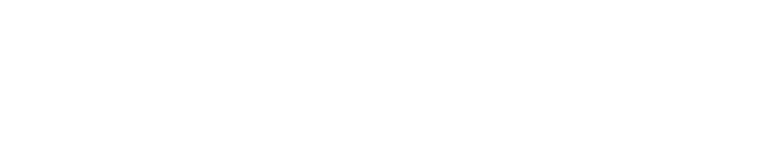
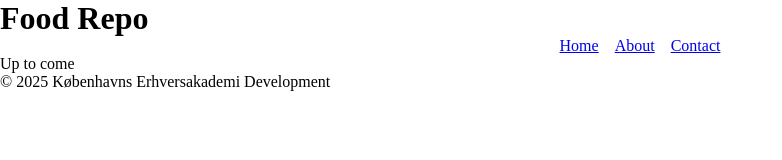
Before and after one commit to MadeleineMadsen/Food_repo, a plain HTML site: page index.html in a window 1280 px wide. Shown: the whole page, without its empty margins (0-782 px from the left). Drawn offline with Linux system fonts and the light colour scheme.

Commit message:
Øvelse færdig

```diff
--- /dev/null
+++ b/css/styles.css
@@ -0,0 +1,26 @@
+@import 'variables.css';
+
+/* Fjern alt eksisterende margin og padding */
+* {
+    margin: 0;
+    padding: 0;
+    box-sizing: border-box;
+}
+
+body {
+    color: var(--colorMain);
+    background-color: var(--colorBgMain);
+    font-family: var(--fontMain);
+}
+
+nav {
+    ul {
+        display: flex;
+        flex-flow: row nowrap;
+        justify-content: center;
+        gap: 1rem;
+        li {
+            list-style-type: none;
+        }
+    }
+}
--- a/index.html
+++ b/index.html
@@ -4,8 +4,30 @@
     <meta charset="UTF-8">
     <meta name="viewport" content="width=device-width, initial-scale=1.0">
     <title>Food repo</title>
+    <link rel="stylesheet" href="css/styles.css">
+
 </head>
 <body>
+    <header>
+        <h1>Food Repo</h1>
+    </header>
 
+    <nav>
+        <ul>
+            <li><a href="index.html" title="Homepage">Home</a></li>
+            <li><a href="about.htm" title="About page">About</a></li>
+            <li><a href="contact.htm" title="Contact page">Contact</a></li>
+        </ul>
+    </nav>
+
+    <main>
+        <section>
+            <p>Up to come</p>
+        </section>
+    </main>
+
+    <footer>
+        <p>&copy; 2025 K&oslash;benhavns Erhversakademi Development</p>
+    </footer>
 </body>
 </html>
```
Also changed, not shown: 1 other file.
